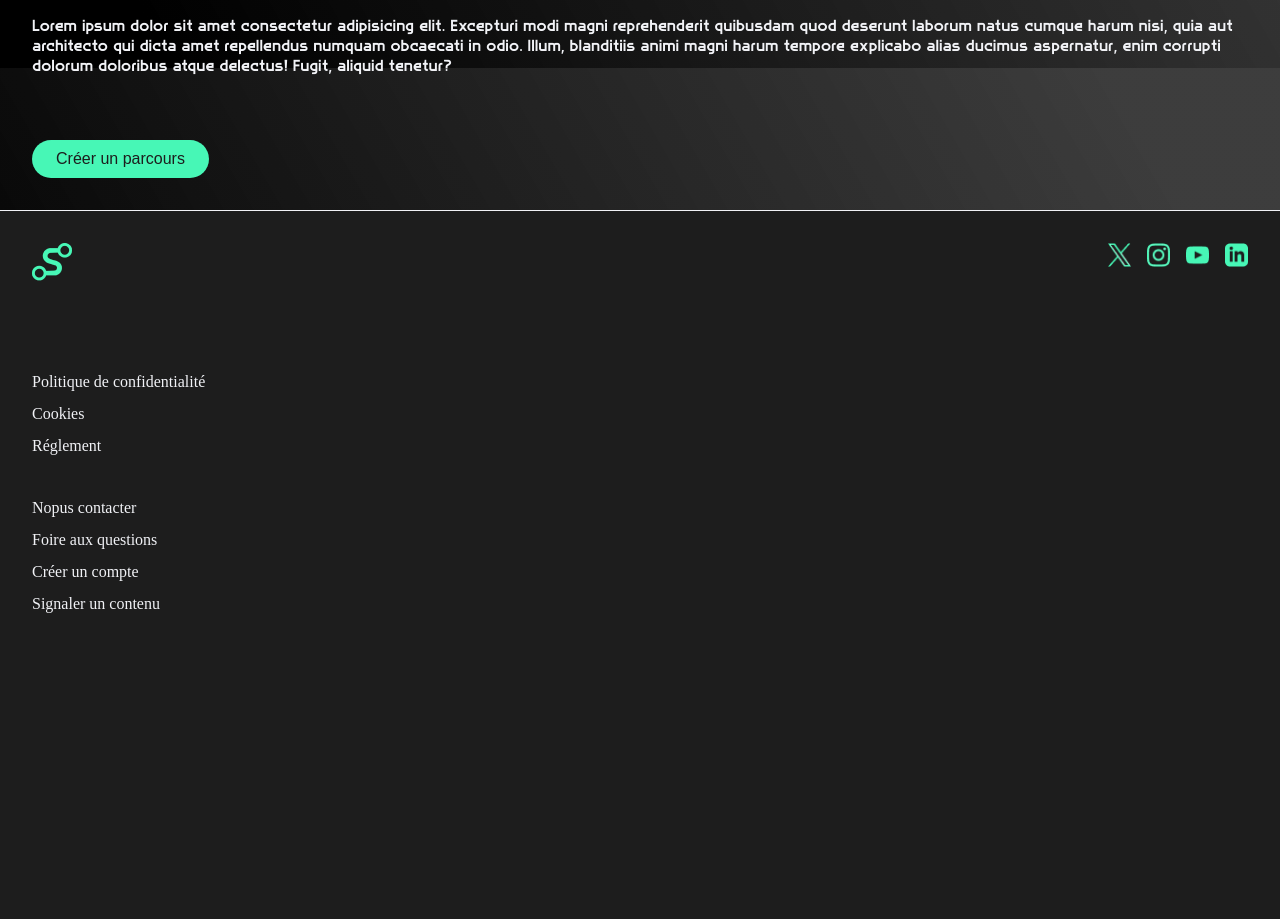
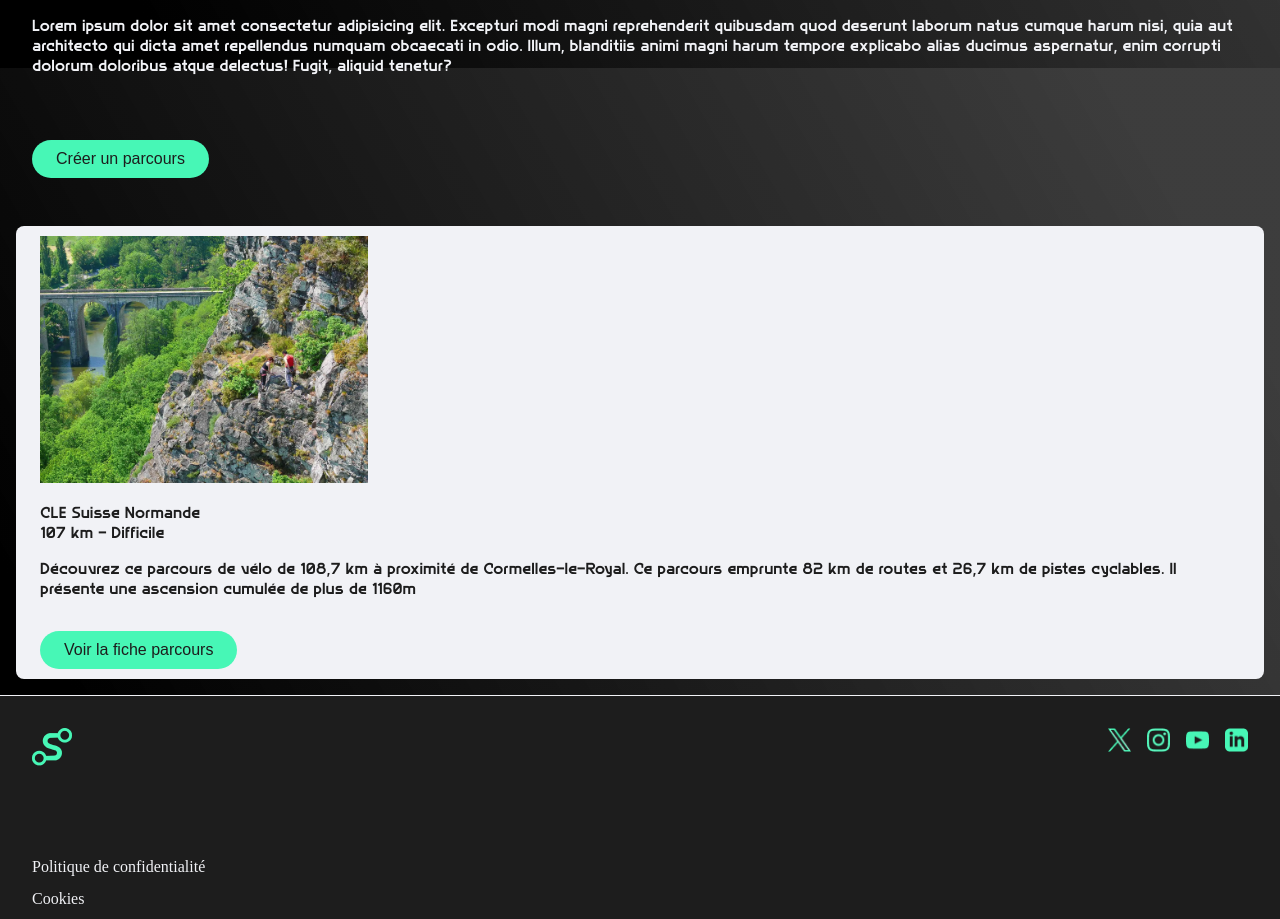
Before and after one commit to doko972/Tray-map, a PHP site: page / in a window 1280 px wide. Shown: the part 732-1651 px from the top of the page. Before the commit the page ends 1345 px from the top, so only its background shows below. Run offline with PHP 8.4, Linux system fonts and the light colour scheme.

Commit message:
trail card

```diff
--- a/app/css/styles.css
+++ b/app/css/styles.css
@@ -215,7 +215,7 @@ body {
   color: var(--white);
   margin-bottom: 3rem;
 }
-.trail-create-btn {
+.btn {
   background-color: var(--green);
   border: none;
   border-radius: 50px;
@@ -224,3 +224,17 @@ body {
   padding: 10px 24px 10px 24px;
   margin-top: 1rem;
 }
+.trail-card{
+  padding: 10px 24px 10px 24px;
+  background-color: var(--white);
+  margin: 1rem;
+  border-radius: 0.5rem;
+}
+.trail-card-img {
+  height: 247px;
+  width: 328px;
+}
+.trail-card-txt{
+  color: var(--black);
+  font-family: "Broaek - Thin";
+}
--- a/app/index.php
+++ b/app/index.php
@@ -50,6 +50,12 @@ include 'includes/_database.php';
             <p class="trail-create-txt">Lorem ipsum dolor sit amet consectetur adipisicing elit. Excepturi modi magni reprehenderit quibusdam quod deserunt laborum natus cumque harum nisi, quia aut architecto qui dicta amet repellendus numquam obcaecati in odio. Illum, blanditiis animi magni harum tempore explicabo alias ducimus aspernatur, enim corrupti dolorum doloribus atque delectus! Fugit, aliquid tenetur?</p>
             <button class="trail-create-btn btn">Créer un parcours</button>
         </section>
+        <section class="trail-card">
+            <img class="trail-card-img" src="./img//route_4-1.webp" alt="clecy">
+            <p class="trail-card-txt">CLE Suisse Normande<br> 107 km - Difficile</p>
+            <p class="trail-card-txt">Découvrez ce parcours de vélo de 108,7 km à proximité de Cormelles-le-Royal. Ce parcours emprunte 82 km de routes et 26,7 km de pistes cyclables. Il présente une ascension cumulée de plus de 1160m</p>
+            <button class="btn">Voir la fiche parcours</button>
+        </section>
     </main>
     <footer>
         <div class="footer-container">
```
